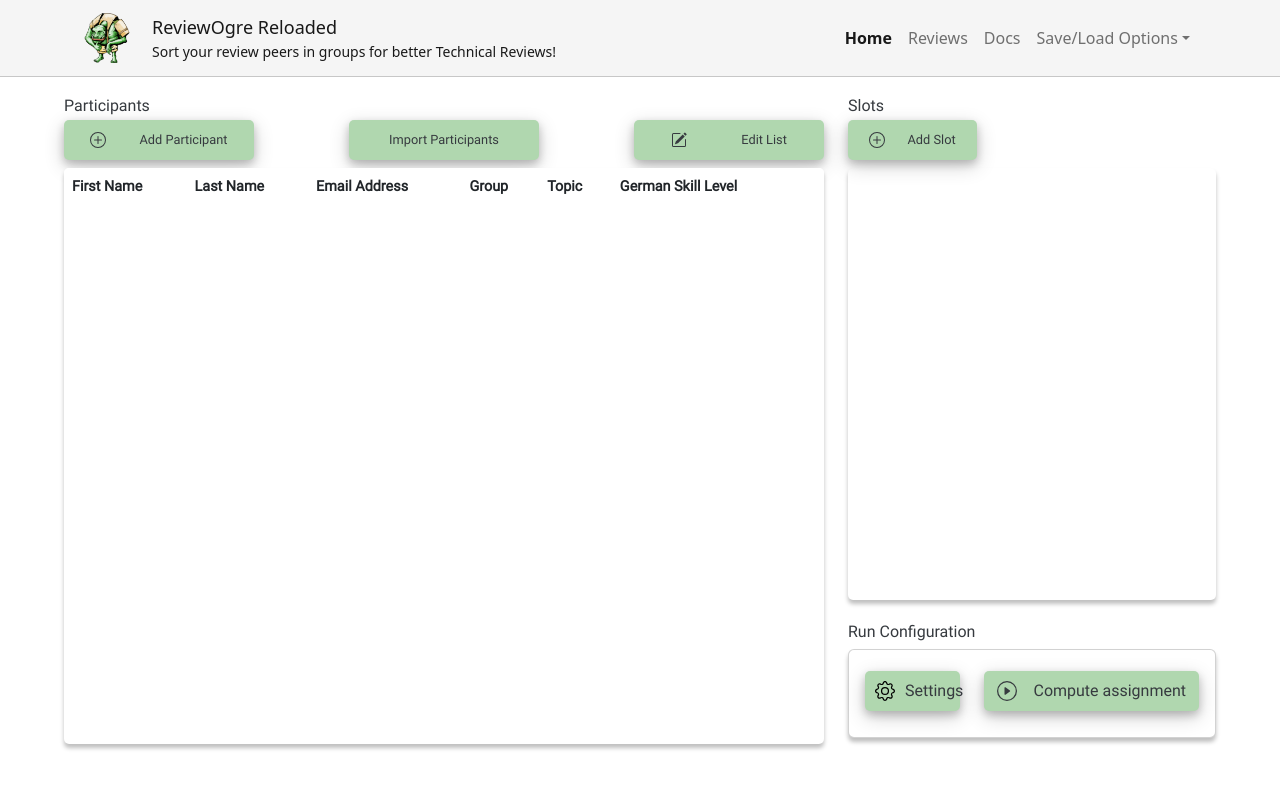
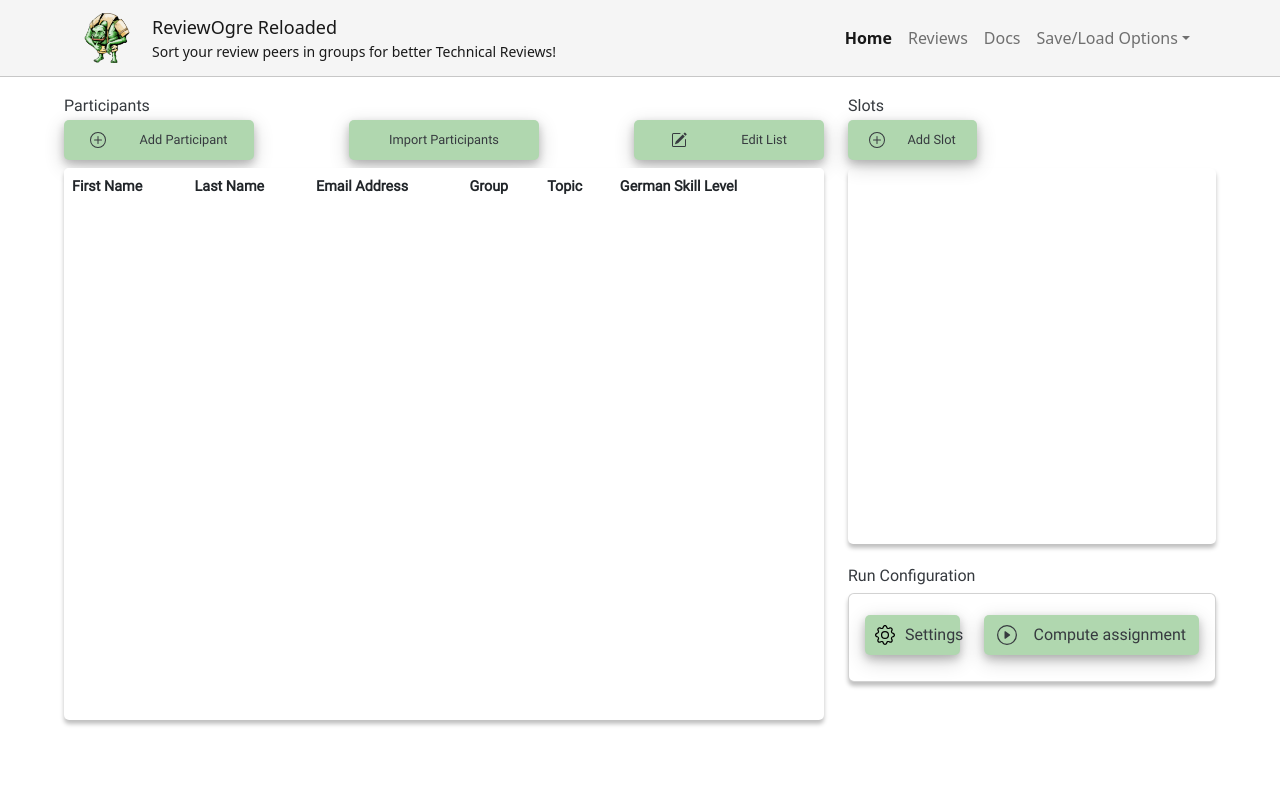
Before and after one commit to RichardWuensch/ReviewOgre, a React (Vite) app: page / in a window 1280 px wide. Shown: the top 788 px of the page. Built offline with nearby package versions, Linux system fonts and the light colour scheme.

Commit message:
fix: adjust styling to screen size

```diff
--- a/src/components/window/participantWindow/ParticipantWindow.css
+++ b/src/components/window/participantWindow/ParticipantWindow.css
@@ -20,11 +20,11 @@
 .participant-list-container{
     display: block;
     font-style: normal;
-    max-height: 72vh;
+    max-height: 69vh;
     font-weight: 300;
     font-size: 1.2em;
     color: #82868B;
-    height: 72vh;
+    height: 69vh;
     border-radius: 5px;
     background: linear-gradient(0deg, #FFFFFF, #FFFFFF), linear-gradient(0deg, #FFFFFF, #FFFFFF), #FFFFFF;
     box-shadow: 0 4px 4px rgba(0, 0, 0, 0.25);
--- a/src/components/window/slotsWindow/SlotsWindow.css
+++ b/src/components/window/slotsWindow/SlotsWindow.css
@@ -9,7 +9,7 @@
 }
 
 .slots-list-container{
-    height: 54vh;
+    height: 47vh;
     border-radius: 5px;
     background: linear-gradient(0deg, #FFFFFF, #FFFFFF), linear-gradient(0deg, #FFFFFF, #FFFFFF), #FFFFFF;
     box-shadow: 0 4px 4px rgba(0, 0, 0, 0.25);
```
